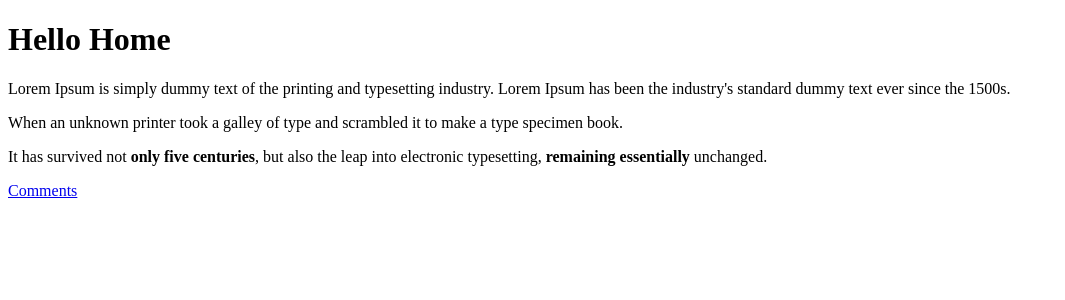
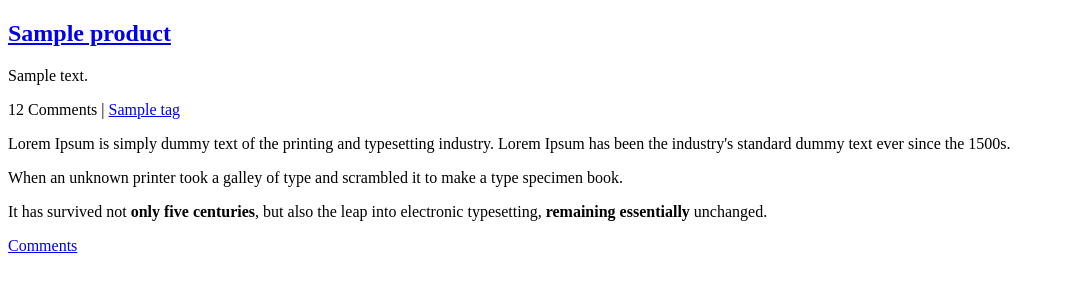
Before and after one commit to ovillafuerte94/symfony-database, a Symfony app: template templates/page/index.html.twig in a window 1280 px wide. Shown: the part 60-360 px from the top of the page, without its empty margins (0-1065 px from the left). Run offline with Twig, Linux system fonts and the light colour scheme; the template is opened without the code that fills it: most values are stand-ins (such as "Sample title", 1, 10 or a date in 2020); some libraries are stand-ins or nearby versions.

Commit message:
Show products on the home page

```diff
--- a/src/Controller/PageController.php
+++ b/src/Controller/PageController.php
@@ -2,6 +2,8 @@
 
 namespace App\Controller;
 
+use App\Entity\Product;
+use Doctrine\ORM\EntityManagerInterface;
 use Symfony\Bundle\FrameworkBundle\Controller\AbstractController;
 use Symfony\Component\HttpFoundation\Response;
 use Symfony\Component\Routing\Annotation\Route;
@@ -9,10 +11,10 @@ use Symfony\Component\Routing\Annotation\Route;
 class PageController extends AbstractController
 {
     #[Route('/', name: 'app_home')]
-    public function index(): Response
+    public function index(EntityManagerInterface $entityManager): Response
     {
         return $this->render('page/index.html.twig', [
-            'controller_name' => 'PageController',
+            'products' => $entityManager->getRepository(Product::class)->findAll(),
         ]);
     }
 }
--- a/templates/page/index.html.twig
+++ b/templates/page/index.html.twig
@@ -3,5 +3,24 @@
 {% block title %}Home{% endblock %}
 
 {% block body %}
-    <h1>Hello Home</h1>
+    {% for product in products %}
+        <h2>
+            <a href="#" class="text-dark text-decoration-none">
+                {{ product.name }}
+            </a>
+        </h2>
+        <p>
+            {{ product.summary }}
+        </p>
+
+        <p class="text-muted">
+            {{ product.comments|length }} Comments
+            |
+            {% for tag in product.tags %}
+                <a href="#" class="badge bg-light text-dark text-decoration-none">
+                    {{ tag.name }}
+                </a>
+            {% endfor %}
+        </p>
+    {% endfor %}
 {% endblock %}
```
